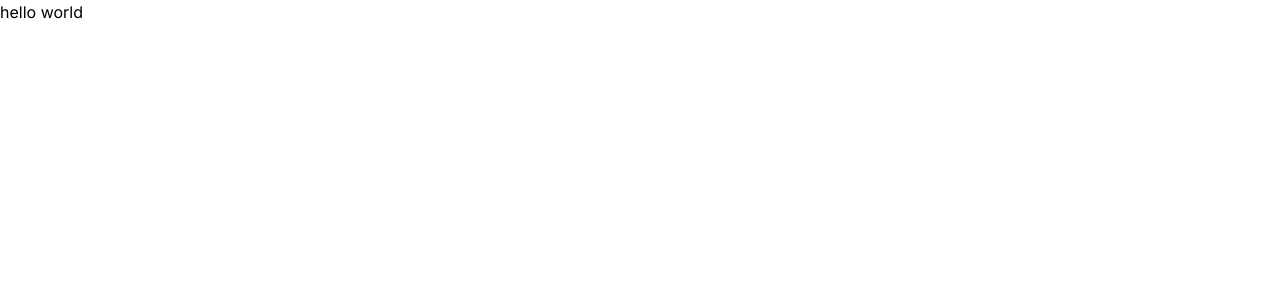
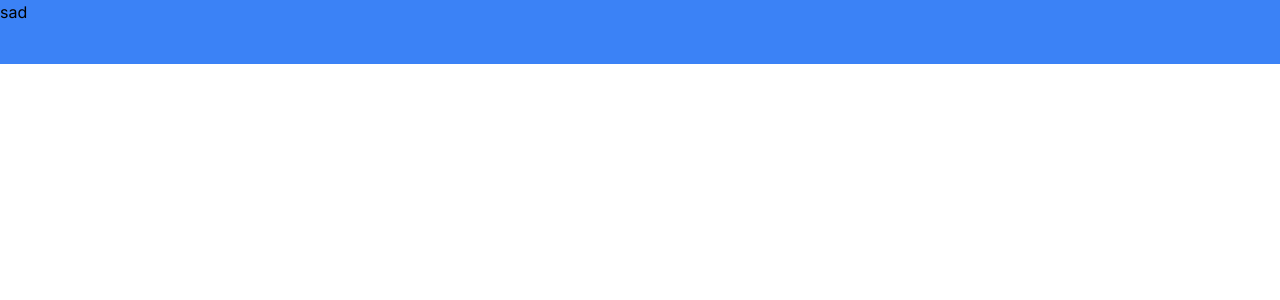
Before and after one commit to saady789/paytm, a Next.js app: page / in a window 1280 px wide. Shown: the top 300 px of the page. Built offline with nearby package versions, Linux system fonts and the light colour scheme.

Commit message:
change in read me

```diff
--- /dev/null
+++ b/app/_components/Navbar.tsx
@@ -0,0 +1,11 @@
+import React from 'react'
+
+const Navbar = () => {
+  return (
+    <div className='w-full h-16 bg-blue-500' >
+    sad
+    </div>
+  )
+}
+
+export default Navbar
--- a/app/page.tsx
+++ b/app/page.tsx
@@ -1,7 +1,10 @@
 "use client"
 import Image from "next/image";
+import Navbar from "./_components/Navbar";
 export default function Home() {
   return (
-    <>hello world</>
+    <div className="" >
+      <Navbar />
+    </div>
   );
 }
```
Also changed, not shown: 1 other file (tests, documents, lock files or other folders).
